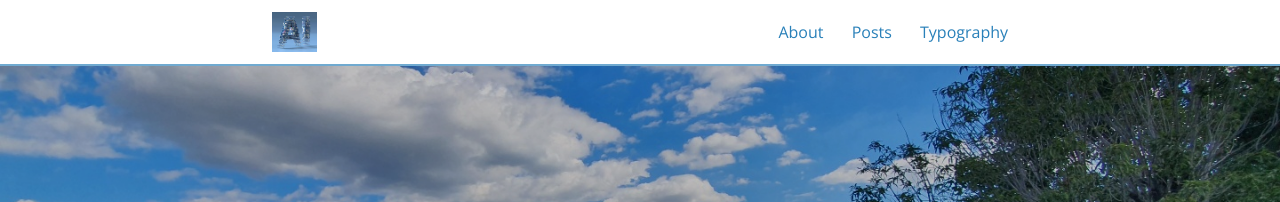
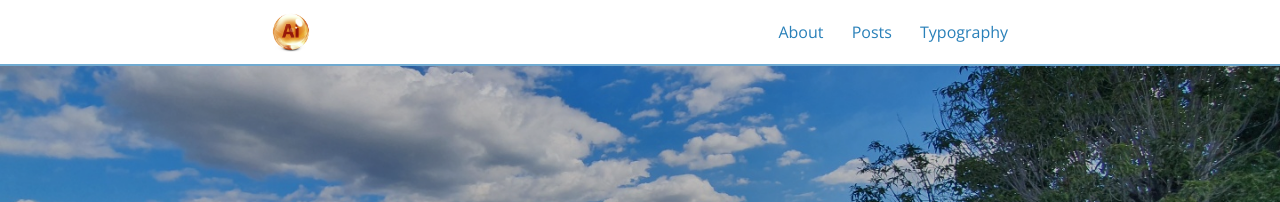
Before and after one commit to jeonghoonkim1211/jeonghoonkim1211.github.io, a Jekyll site: the page built from index.html, in a window 1280 px wide. Shown: the top 202 px of the page. Built offline with Jekyll 4.4.1, drawn with Linux system fonts in a browser that asks for light colours; nearby versions of some CDN libraries; the list of posts is cut into pages by our own code.

Commit message:
Update _config.yml

```diff
--- a/_config.yml
+++ b/_config.yml
@@ -21,7 +21,7 @@ description: >
 baseurl: "" # the subpath of your site, e.g. /blog/
 url: "https://jeonghoonkim1211.github.io/" # the base hostname & protocol for your site
 cover: "/assets/back_ground_bae.jpg"
-logo: "/assets/icon_ai.png"
+logo: "/assets/icon_ai2.png"
 
 # Build settings
 markdown: kramdown
```
